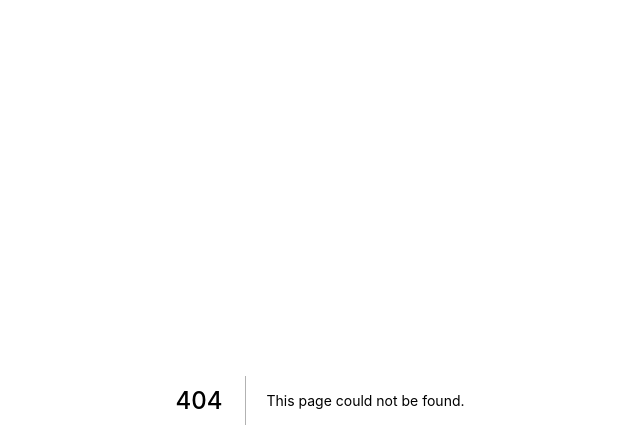
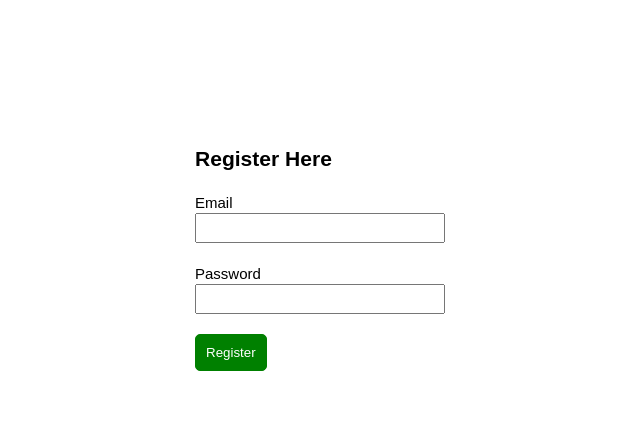
Before and after one commit to linnkhantthu/simple_erp, a Next.js app: page /register in a window 1280 px wide. Before the commit this address had no page. Shown: the top 448 px of the page, without its empty margins (320-960 px from the left). Built offline with nearby package versions, Linux system fonts and the light colour scheme.

Commit message:
added register form

```diff
--- a/componets/PasswordField.js
+++ b/componets/PasswordField.js
@@ -1,11 +1,11 @@
 import formStyles from "../styles/Form.module.css"
 
-const PasswordField = () => {
+const PasswordField = ({error_message}) => {
   return (
     <>
         <label htmlFor="Password"><small>Password</small></label>
         <input type="Password" id="Password" className={formStyles.form_input}/>
-        <small className={formStyles.error_text}>Wrong Password</small>
+        <small className={formStyles.error_text}>{error_message}</small>
     </>
   )
 }
--- /dev/null
+++ b/componets/RegisterForm.js
@@ -0,0 +1,27 @@
+import formStyles from "../styles/Form.module.css"
+import Button from "./Button"
+import EmailField from "./EmailField"
+import PasswordField from "./PasswordField"
+
+const RegisterForm = ({legend}) => {
+  return (
+    <>
+        <div className={formStyles.form_container}>
+            <form className={formStyles.form}>
+                <h3>{legend}</h3>
+
+                <EmailField />
+                <PasswordField />
+                <Button text="Register"/>
+
+            </form>
+        </div>
+    </>
+  )
+}
+
+export default RegisterForm
+
+RegisterForm.defaultProps = {
+  legend: "Form"
+}
--- /dev/null
+++ b/pages/register.js
@@ -0,0 +1,9 @@
+import RegisterForm from "../componets/RegisterForm";
+
+export default function register() {
+  return (
+    <div>
+      <RegisterForm legend="Register Here" />
+    </div>
+  )
+}
--- a/styles/Form.module.css
+++ b/styles/Form.module.css
@@ -7,7 +7,6 @@
 .form{
   padding: 2%;
   position: absolute;
-  border: 1px dotted green;
   display: flex;
   flex-direction: column;
   justify-content: center;
```
